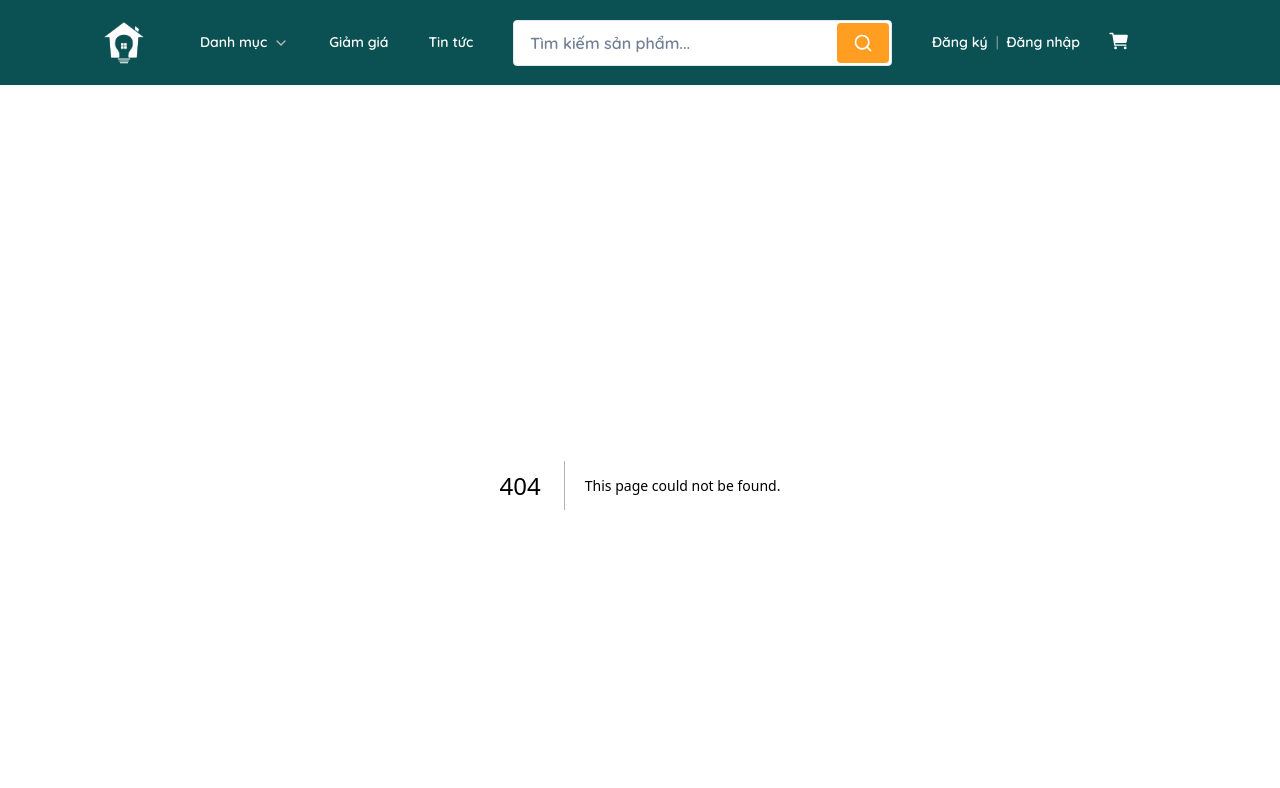
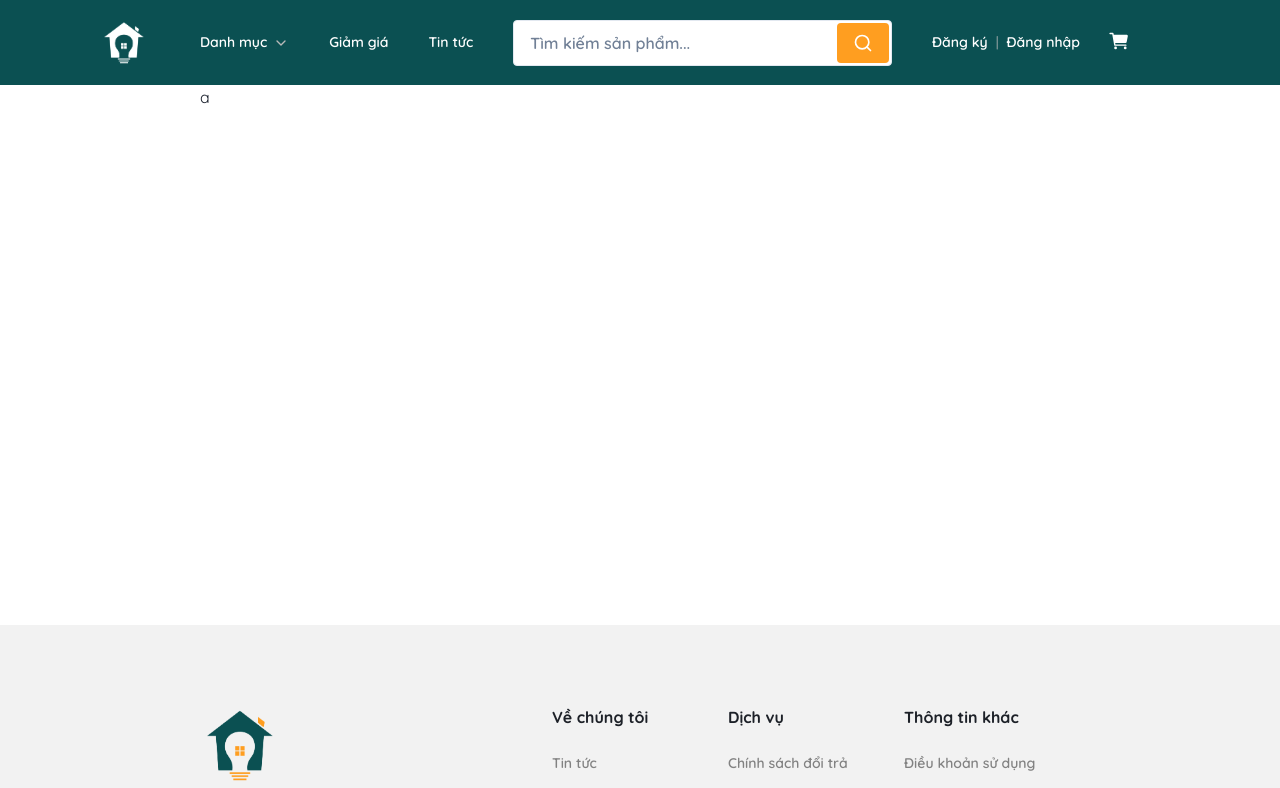
Before and after one commit to ducnguyenhong/shop-client-next, a Next.js app: page /dang-ky in a window 1280 px wide. Before the commit this address had no page. Shown: the top 788 px of the page. Built offline with nearby package versions, Linux system fonts and the light colour scheme.

Commit message:
Update UI

```diff
--- /dev/null
+++ b/src/app/dang-ky/page.tsx
@@ -0,0 +1,7 @@
+import { NextPage } from 'next';
+
+const Register: NextPage = () => {
+  return <div>a</div>;
+};
+
+export default Register;
```
Also changed, not shown: src/app/dang-nhap/page.tsx (added, +7 -0 lines).
